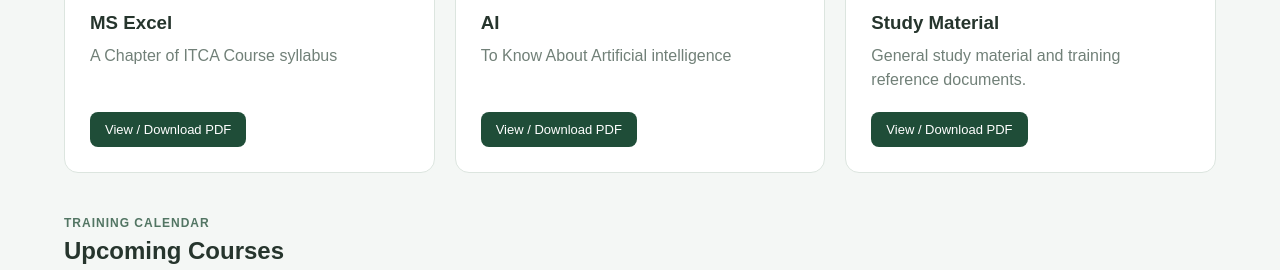
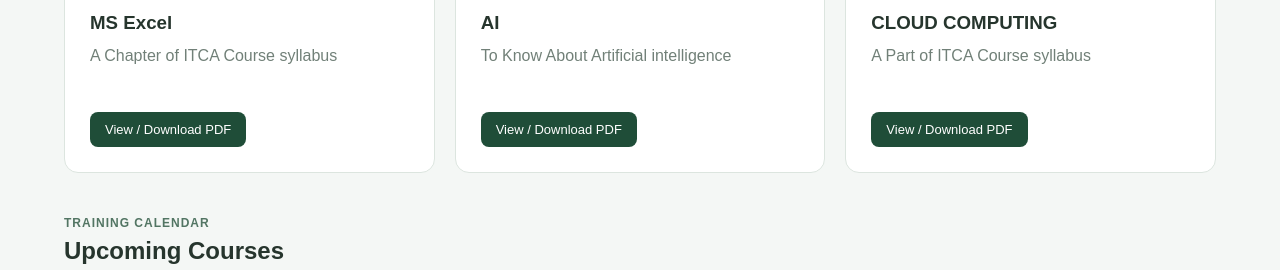
Before and after one commit to aman4321-bit/BN_TRG_STUDY, a plain HTML site: page study.html in a window 1280 px wide. Shown: the part 530-800 px from the top of the page. Drawn offline with Linux system fonts and the light colour scheme.

Commit message:
Update study.html

```diff
--- a/study.html
+++ b/study.html
@@ -165,11 +165,11 @@
 
                     <div class="material-icon">📖</div>
 
-                    <h3>Study Material</h3>
+                    <h3>CLOUD COMPUTING</h3>
 
                     <p>
-                        General study material and
-                        training reference documents.
+                        A Part of ITCA Course syllabus
+
                     </p>
 
                     <a href="CLOUD COMPUTING.pptx"
```
